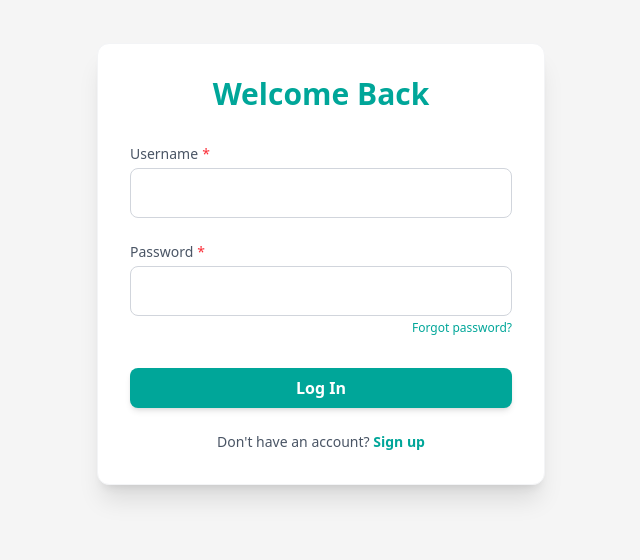
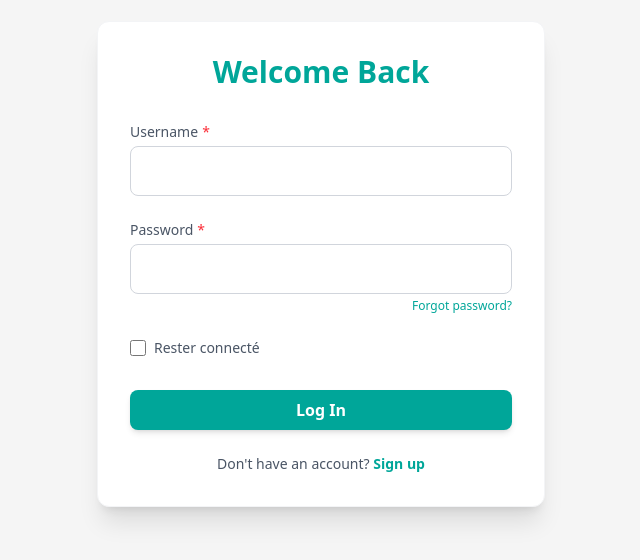
Before and after one commit to tsannie/matcha, a React (Vite) app in the folder client/: page /login in a window 1280 px wide. Shown: the part 136-696 px from the top of the page, without its empty margins (319-959 px from the left). Built offline with nearby package versions, Linux system fonts and the light colour scheme; no server answers.

Commit message:
keep login

```diff
--- a/client/src/pages/Login.jsx
+++ b/client/src/pages/Login.jsx
@@ -11,10 +11,14 @@ const Login = () => {
   const navigate = useNavigate();
   const { login } = useAuth();
   const [loading, setLoading] = useState(false);
-  const [formData, setFormData] = useState({ username: '', password: '' });
+  const [formData, setFormData] = useState({ username: '', password: '', rememberMe: false });
 
   const handleChange = (e) => {
     setFormData({ ...formData, [e.target.name]: e.target.value });
+  };
+
+  const handleCheckboxChange = (e) => {
+    setFormData({ ...formData, [e.target.name]: e.target.checked });
   };
 
   const handleSubmit = async (e) => {
@@ -54,6 +58,20 @@ const Login = () => {
             </div>
           </div>
 
+          <div className="flex items-center">
+            <input
+              type="checkbox"
+              id="rememberMe"
+              name="rememberMe"
+              checked={formData.rememberMe}
+              onChange={handleCheckboxChange}
+              className="w-4 h-4 text-primary1 border-gray-300 rounded focus:ring-primary1"
+            />
+            <label htmlFor="rememberMe" className="ml-2 text-sm text-gray-600">
+              Rester connecté
+            </label>
+          </div>
+
           <div className="pt-2">
             <Button type="submit" loading={loading} className="w-full">
               Log In
```
Also changed, not shown: 2 other files (tests, documents, lock files or other folders).
